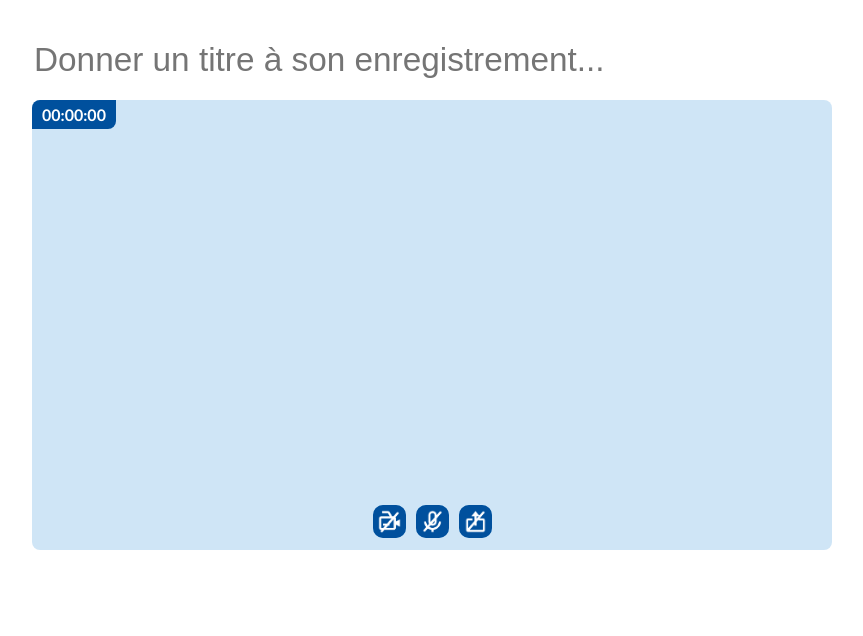
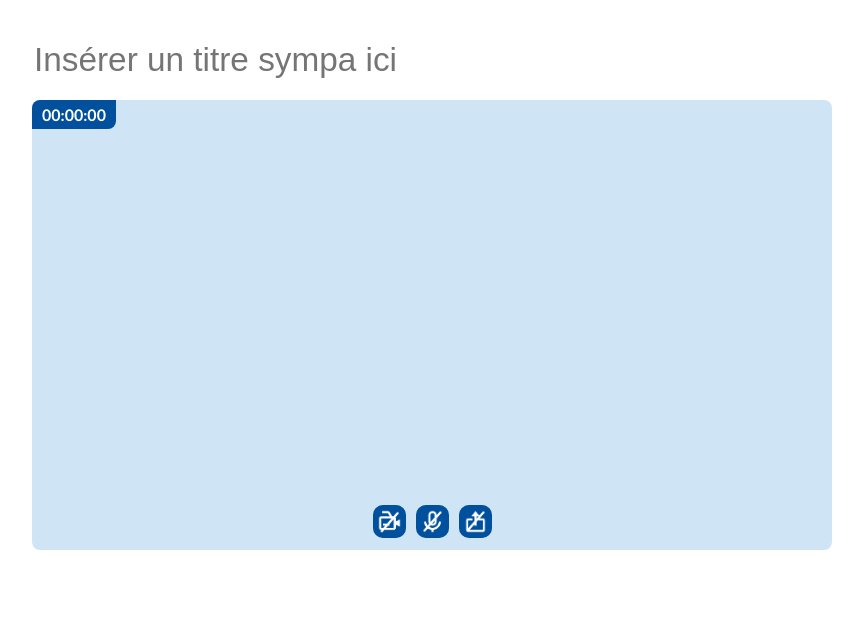
Before and after one commit to chesn-paul/appKanjiru, a website: page public/index.html in a window 1280 px wide. Shown: the whole page, without its empty margins (8-871 px from the left). Drawn offline with Linux system fonts and the light colour scheme.

Commit message:
20241019_MAJ_Titre_HTML

```diff
--- a/public/index.html
+++ b/public/index.html
@@ -15,7 +15,7 @@
 </head>
 
 <body>
-    <input type="text" id="fileNameInput" placeholder="Donner un titre à son enregistrement...">
+    <input type="text" id="fileNameInput" placeholder="Insérer un titre sympa ici">
     <div style="position: relative; width: min-content;">
         <canvas id="canvas" width="800" height="450"></canvas>
         <img id="audioGif" width="800px" height="450px" src="ressource/audio.png"
```
